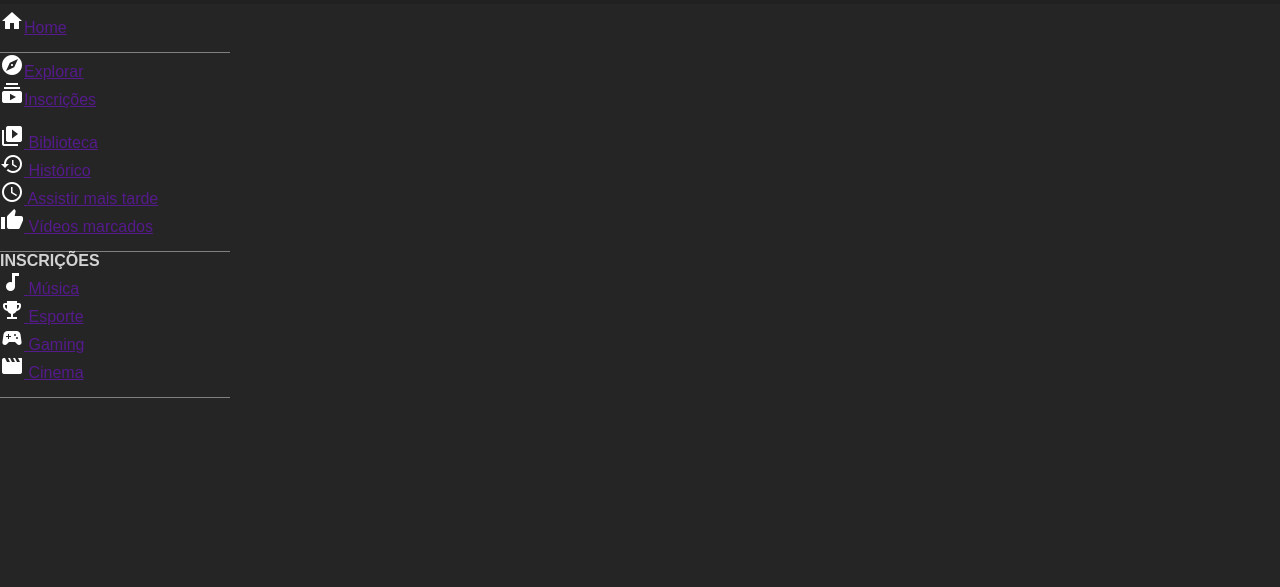
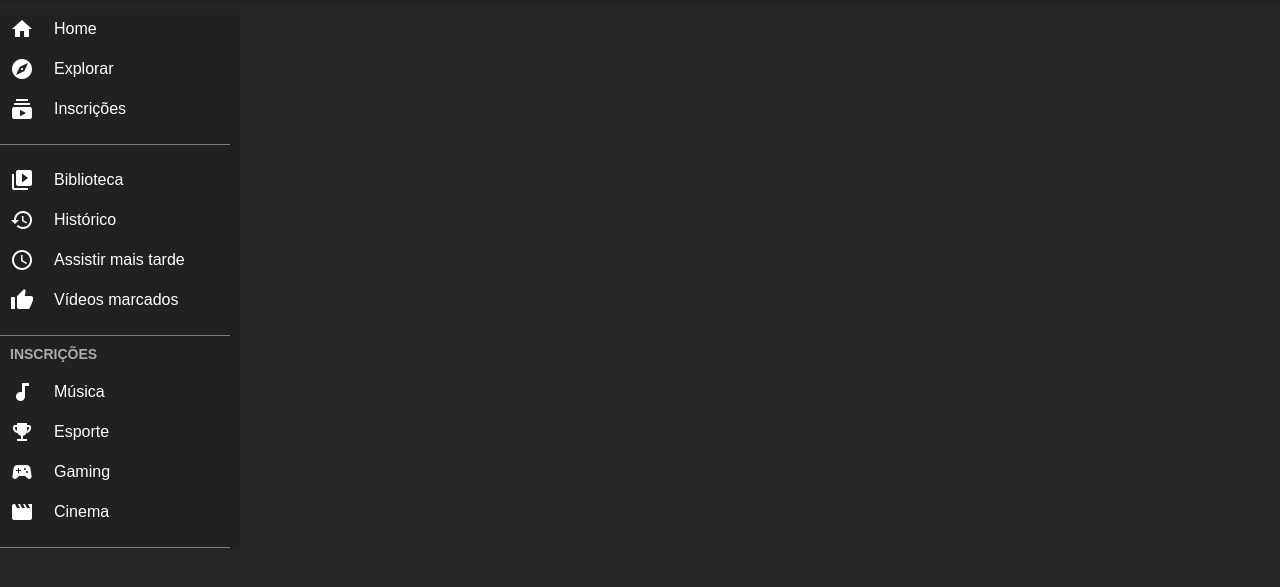
Before and after one commit to ryantepedino/pagina-youtube, a plain HTML site: page index.html in a window 1280 px wide. Shown: the part 51-638 px from the top of the page. Drawn offline with Linux system fonts and the light colour scheme.

Commit message:
Alterações feitas no layout e sidebar

```diff
--- a/index.html
+++ b/index.html
@@ -37,75 +37,53 @@
 
   <div class="sidebar">
     <div class="links">
-
-      <div class="icon"></div>
-      <a href=""><i class="material-icons">home</i><samp>Home</samp></a>
+      <div class="icon">
+        <a href=""><i class="material-icons">home</i><span>Home</span></a>
       </div>
 
       <div class="icon">
-      <a href=""><i class="material-icons">explore</i><samp>Explorar</samp></a>
+        <a href=""><i class="material-icons">explore</i><span>Explorar</span></a>
       </div>
 
       <div class="icon">
-      <a href=""><i class="material-icons">subscriptions</i><samp>Inscrições</samp></a>
+        <a href=""><i class="material-icons">subscriptions</i><span>Inscrições</span></a>
+      </div>
     </div>
 
-
     <div class="links links-2">
-
       <div class="icon">
-        <a href="">
-          <i class="material-icons">video_library</i>
-          <samp>Biblioteca</samp>
-        </a>
+        <a href=""><i class="material-icons">video_library</i><span>Biblioteca</span></a>
       </div>
 
       <div class="icon">
-        <a href="">
-          <i class="material-icons">history</i>
-          <samp>Histórico</samp>
-        </a>
+        <a href=""><i class="material-icons">history</i><span>Histórico</span></a>
       </div>
 
       <div class="icon">
-        <a href="">
-          <span class="material-icons">schedule</span>
-          <samp>Assistir mais tarde</samp>
-        </a>
+        <a href=""><i class="material-icons">schedule</i><span>Assistir mais tarde</span></a>
       </div>
 
       <div class="icon">
-        <a href="">
-          <i class="material-icons">thumb_up</i>
-          <samp>Vídeos marcados</samp>
-        </a>
+        <a href=""><i class="material-icons">thumb_up</i><span>Vídeos marcados</span></a>
       </div>
     </div>
+
     <div class="subscription links">
       <h4>INSCRIÇÕES</h4>
 
       <div class="icon">
-             <a href=""><i class="material-icons">audiotrack</i>
-             <samp>Música</samp></a>
+        <a href=""><i class="material-icons">audiotrack</i><span>Música</span></a>
       </div>
       <div class="icon">
-              <a href=""><i class="material-icons">emoji_events</i>
-              <samp>Esporte</samp></a>
+        <a href=""><i class="material-icons">emoji_events</i><span>Esporte</span></a>
       </div>
       <div class="icon">
-              <a href=""><i class="material-icons">sports_esports</i>
-              <samp>Gaming</samp></a>
+        <a href=""><i class="material-icons">sports_esports</i><span>Gaming</span></a>
       </div>
-
       <div class="icon">
-             <a href=""><i class="material-icons">movie</i>
-             <samp>Cinema</samp></a>
+        <a href=""><i class="material-icons">movie</i><span>Cinema</span></a>
       </div>
-
     </div>
-
-    </div>
-
   </div>
 
   <script src="script.js"></script>
--- a/style.css
+++ b/style.css
@@ -11,7 +11,7 @@ body {
   background: rgba(33, 33, 33, 0.98);
   z-index: 1;
   position: relative;
-  padding-top: 60px; /* para evitar que o conteúdo fique sob a navbar */
+  padding-top: 60px;
 }
 
 i, span {
@@ -32,15 +32,11 @@ i, span {
   z-index: 10;
 }
 
-/* Grupos de elementos */
-.left-section,
-.search,
-.icons {
+.left-section, .search, .icons {
   display: flex;
   align-items: center;
 }
 
-/* Menu e logo */
 .left-section i {
   font-size: 24px;
   margin-right: 20px;
@@ -51,7 +47,6 @@ i, span {
   cursor: pointer;
 }
 
-/* Busca */
 .search {
   height: 30px;
   flex: 1;
@@ -93,7 +88,6 @@ i, span {
   margin-left: 10px;
 }
 
-/* Ícones da direita */
 .icons i {
   margin-right: 25px;
   font-size: 25px;
@@ -120,7 +114,6 @@ i, span {
   justify-content: center;
 }
 
-/* Imagem de perfil */
 .profile-icon {
   width: 35px;
   height: 35px;
@@ -129,21 +122,80 @@ i, span {
   cursor: pointer;
 }
 
-.sidebar{
+/* === SIDEBAR === */
+.sidebar {
   position: fixed;
-    left: 0px;
+  left: 0;
   top: 60px;
   width: 240px;
-    height: auto;
+  background-color: #212121;
   padding-right: 10px;
-    color: rgba(255, 255, 255,0.8);
+  color: rgba(255, 255, 255, 0.8);
 }
 
-.sidebar .links{
+.sidebar .links {
   padding-bottom: 15px;
   border-bottom: 1px solid gray;
 }
 
-.sidebar .links-2{
+.sidebar .links-2 {
   padding-top: 15px;
 }
+
+.sidebar .icon {
+  padding: 8px 10px;
+  display: flex;
+  align-items: center;
+  transition: background-color 0.3s ease;
+}
+
+.sidebar .icon:hover {
+  background-color: rgba(255, 255, 255, 0.1);
+  border-radius: 4px;
+}
+
+.sidebar .icon a {
+  text-decoration: none;
+  color: white;
+  display: flex;
+  align-items: center;
+  font-size: 16px;
+  width: 100%;
+}
+
+/* Ícone dentro do link */
+.sidebar .icon a i {
+  margin-right: 20px;
+  font-size: 24px;
+}
+
+/* Seção de inscrições */
+.sidebar .subscription h4 {
+  margin: 10px 0;
+  padding: 0 10px;
+  font-size: 14px;
+  color: #aaa;
+}
+
+.sidebar .subscription .icon {
+  padding: 8px 10px;
+  transition: background-color 0.3s ease;
+}
+
+.sidebar .subscription .icon:hover {
+  background-color: rgba(255, 255, 255, 0.1);
+  border-radius: 4px;
+}
+
+.sidebar .subscription .icon a {
+  text-decoration: none;
+  color: white;
+  display: flex;
+  align-items: center;
+  font-size: 16px;
+}
+
+.sidebar .subscription .icon a i {
+  margin-right: 20px;
+  font-size: 24px;
+}
```
Lines whose indentation alone changed are shown as unchanged.
